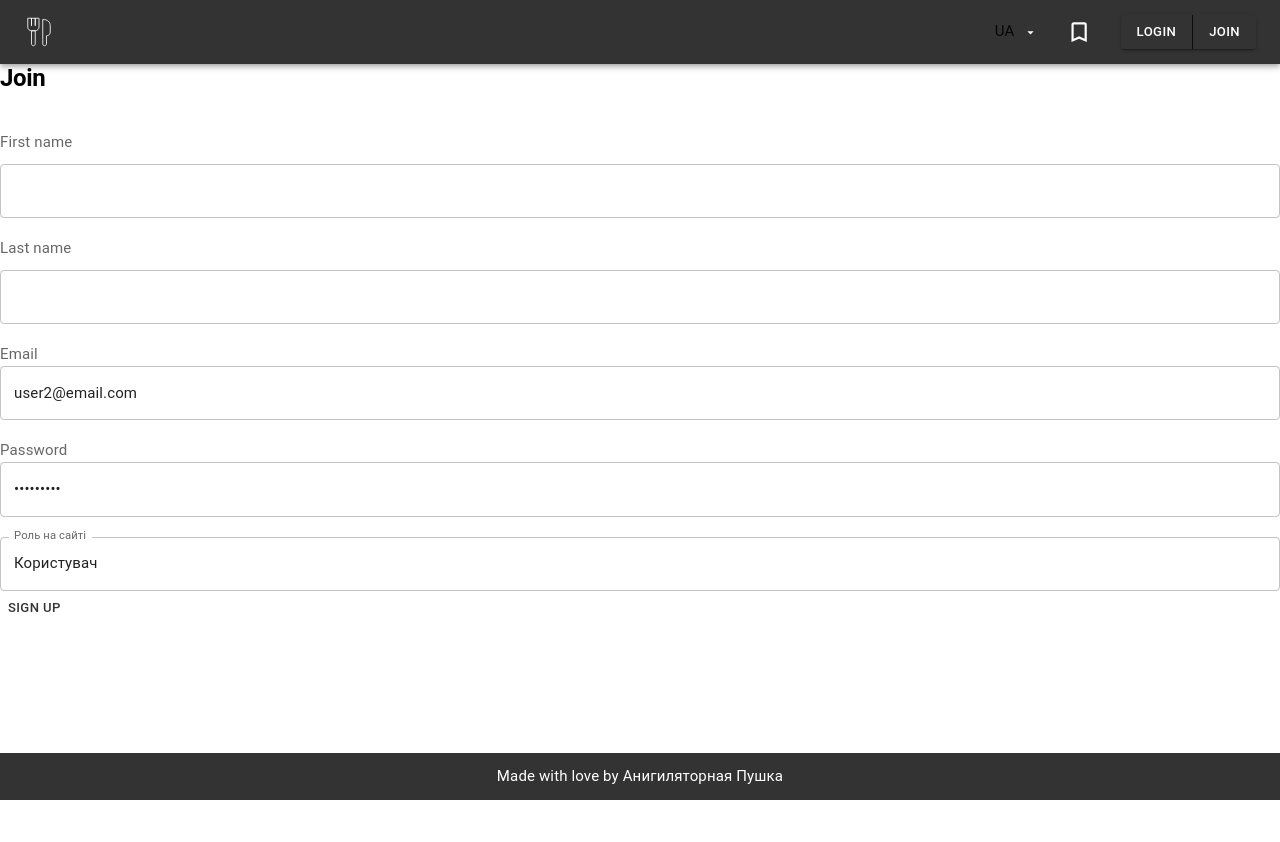
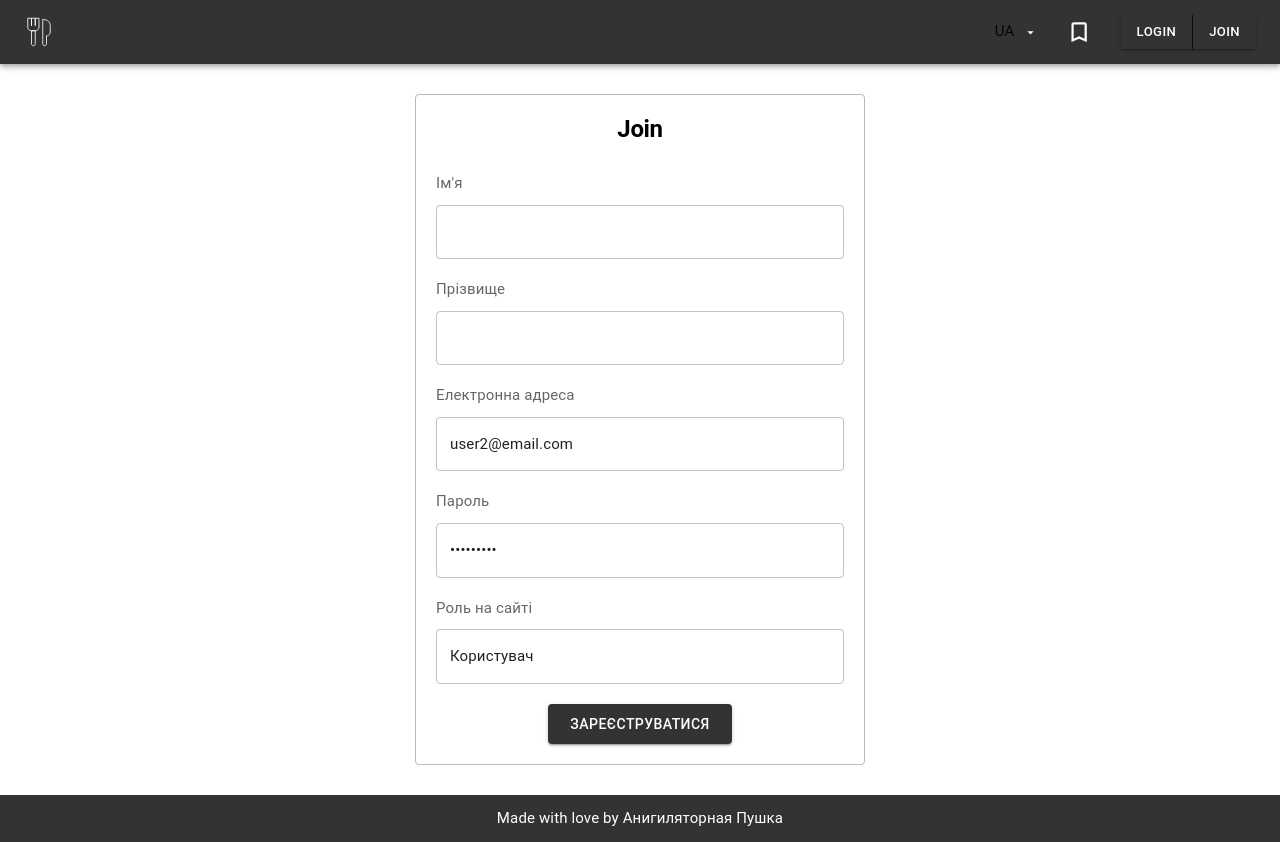
Before and after one commit to iMykhailychenko/genesis-hackathon, a Next.js app: page /join in a window 1280 px wide. Before the commit the page ends 800 px from the top, so only its background shows below. Built offline with nearby package versions, Linux system fonts and the light colour scheme; no server answers.

Commit message:
some style fixing

```diff
--- a/package.json
+++ b/package.json
@@ -36,7 +36,7 @@
         "react": "17.0.2",
         "react-confetti": "^6.0.1",
         "react-dom": "17.0.2",
-        "react-redux": "^7.2.4",
+        "react-redux": "^7.2.5",
         "redux": "^4.1.1",
         "styled-components": "^5.3.3",
         "yup": "^0.32.11"
--- a/src/components/common/comment/not-allow-leave-comment.tsx
+++ b/src/components/common/comment/not-allow-leave-comment.tsx
@@ -12,7 +12,7 @@ const NotAllowToLeaveComment = (): JSX.Element => {
             <Typography>
                 <Link href="/login">Войдите </Link>
                 или
-                <Link href="/registration"> Зарегестрируйтесь</Link>
+                <Link href="/join"> Зарегестрируйтесь</Link>
             </Typography>
         </Box>
     );
--- a/src/components/layout/header/header.tsx
+++ b/src/components/layout/header/header.tsx
@@ -2,6 +2,7 @@ import React from 'react';
 
 import BookmarkBorderIcon from '@mui/icons-material/BookmarkBorder';
 import AppBar from '@mui/material/AppBar';
+import Avatar from '@mui/material/Avatar';
 import Box from '@mui/material/Box';
 import Button from '@mui/material/Button';
 import ButtonGroup from '@mui/material/ButtonGroup';
@@ -10,14 +11,19 @@ import IconButton from '@mui/material/IconButton';
 import MenuItem from '@mui/material/MenuItem';
 import Select, { SelectChangeEvent } from '@mui/material/Select';
 import Toolbar from '@mui/material/Toolbar';
+import Link from 'next/link';
 import { useRouter } from 'next/router';
 
 import { LANGUAGE_ENUM } from '../../../interfaces';
+import { useAuthSelector } from '../../../state/entities/auth/auth.selector';
 
 import css from './header.module.scss';
 
 const Header = (): JSX.Element => {
     const history = useRouter();
+    const auth = useAuthSelector();
+
+    console.log(auth.accessToken);
 
     const handleChange = (event: SelectChangeEvent<string>): void => {
         history.push(history.pathname, history.asPath, { locale: event.target.value, scroll: false });
@@ -60,16 +66,18 @@ const Header = (): JSX.Element => {
                     <BookmarkBorderIcon />
                 </IconButton>
 
-                {/* <Button color="inherit">
+                {auth.accessToken ? (
+                    <Button color="inherit">
                         <Link href="/profile">
                             <Avatar src="/broken-image.jpg" />
                         </Link>
-                </Button> */}
-
+                    </Button>
+                ) : (
                     <ButtonGroup variant="contained">
                         <Button onClick={() => history.push('/login')}>Login</Button>
-                    <Button onClick={() => history.push('/registration')}>Join</Button>
+                        <Button onClick={() => history.push('/join')}>Join</Button>
                     </ButtonGroup>
+                )}
             </Toolbar>
         </AppBar>
     );
--- a/src/context/auth/auth.tsx
+++ b/src/context/auth/auth.tsx
@@ -26,7 +26,7 @@ const AuthProvider = ({ authServer = authInitialState, children }: IProps): JSX.
     useEffect(() => {
         if (process.browser) {
             if (auth?.accessToken) {
-                setValue(auth);
+                localStorage.setItem('token', auth.accessToken);
                 axios.defaults.headers.common.Authorization = auth.accessToken.includes('Bearer')
                     ? auth.accessToken
                     : `Bearer ${auth.accessToken}`;
--- a/src/pages/join.tsx
+++ b/src/pages/join.tsx
@@ -3,7 +3,7 @@ import React from 'react';
 import Button from '@mui/material/Button';
 import FormControl from '@mui/material/FormControl';
 import FormLabel from '@mui/material/FormLabel';
-import InputLabel from '@mui/material/InputLabel';
+
 import MenuItem from '@mui/material/MenuItem';
 import Select from '@mui/material/Select';
 import TextField from '@mui/material/TextField';
@@ -48,31 +48,35 @@ const JoinPage = (): JSX.Element => {
     });
 
     return (
-        <form onSubmit={formik.handleSubmit}>
-            <Typography sx={{ marginBottom: '40px' }} variant="h1" fontSize={24} fontWeight={'bold'}>
+        <form className="registration_form" onSubmit={formik.handleSubmit}>
+            <Typography sx={{ marginBottom: '30px' }} variant="h1" fontSize={24} fontWeight={'bold'}>
                 Join
             </Typography>
             <FormControl sx={{ width: '100%', marginBottom: '20px' }}>
                 <FormLabel sx={{ marginBottom: '10px' }} htmlFor="firstName">
-                    First name
+                    Ім&apos;я
                 </FormLabel>
                 <TextField name="firstName" id="firstName" value={formik.values.firstName} onChange={formik.handleChange} />
             </FormControl>
 
             <FormControl sx={{ width: '100%', marginBottom: '20px' }}>
                 <FormLabel sx={{ marginBottom: '10px' }} htmlFor="lastName">
-                    Last name
+                    Прізвище
                 </FormLabel>
                 <TextField name="lastName" id="lastName" value={formik.values.lastName} onChange={formik.handleChange} />
             </FormControl>
 
             <FormControl sx={{ width: '100%', marginBottom: '20px' }}>
-                <FormLabel htmlFor="email">Email</FormLabel>
+                <FormLabel sx={{ marginBottom: '10px' }} htmlFor="email">
+                    Електронна адреса
+                </FormLabel>
                 <TextField name="email" type="email" id="email" value={formik.values.email} onChange={formik.handleChange} />
             </FormControl>
 
             <FormControl sx={{ width: '100%', marginBottom: '20px' }}>
-                <FormLabel htmlFor="password">Password</FormLabel>
+                <FormLabel sx={{ marginBottom: '10px' }} htmlFor="password">
+                    Пароль
+                </FormLabel>
                 <TextField
                     name="password"
                     type="password"
@@ -83,20 +87,18 @@ const JoinPage = (): JSX.Element => {
             </FormControl>
 
             <FormControl fullWidth>
-                <InputLabel id="role">Роль на сайті</InputLabel>
-                <Select
-                    labelId="role"
-                    id="role"
-                    name="role"
-                    value={formik.values.role}
-                    label="Роль на сайті"
-                    onChange={formik.handleChange}
-                >
+                <FormLabel sx={{ marginBottom: '10px' }} id="role">
+                    Роль на сайті
+                </FormLabel>
+
+                <Select labelId="role" id="role" name="role" value={formik.values.role} onChange={formik.handleChange}>
                     <MenuItem value={UserRole.USER}>Користувач</MenuItem>
                     <MenuItem value={UserRole.ADMIN}>Власник закладу</MenuItem>
                 </Select>
             </FormControl>
-            <Button type="submit">Sign Up</Button>
+            <Button sx={{ marginTop: '20px' }} variant="contained" size="large" type="submit">
+                Зареєструватися
+            </Button>
         </form>
     );
 };
--- a/src/pages/login.tsx
+++ b/src/pages/login.tsx
@@ -39,13 +39,13 @@ const LoginPage = (): JSX.Element => {
             </Typography>
             <FormControl sx={{ width: '100%', marginBottom: '20px' }}>
                 <FormLabel sx={{ marginBottom: '10px' }} htmlFor="email">
-                    Email
+                    Електронна адреса
                 </FormLabel>
                 <TextField type="email" name="email" id="email" value={formik.values.email} onChange={formik.handleChange} />
             </FormControl>
             <FormControl sx={{ width: '100%', marginBottom: '20px' }}>
                 <FormLabel sx={{ marginBottom: '10px' }} htmlFor="email">
-                    Password
+                    Пароль
                 </FormLabel>
                 <TextField
                     type="password"
@@ -56,7 +56,7 @@ const LoginPage = (): JSX.Element => {
                 />
             </FormControl>
             <Button variant="contained" size="large" type={'submit'}>
-                Log In
+                Вхід
             </Button>
         </form>
     );
```
Also changed, not shown: src/components/filters/Filters.tsx (+7 -10 lines), src/pages/user-profile-edit.tsx (+7 -15 lines), 1 other file (tests, documents, lock files or other folders). Lines whose indentation alone changed are shown as unchanged.
